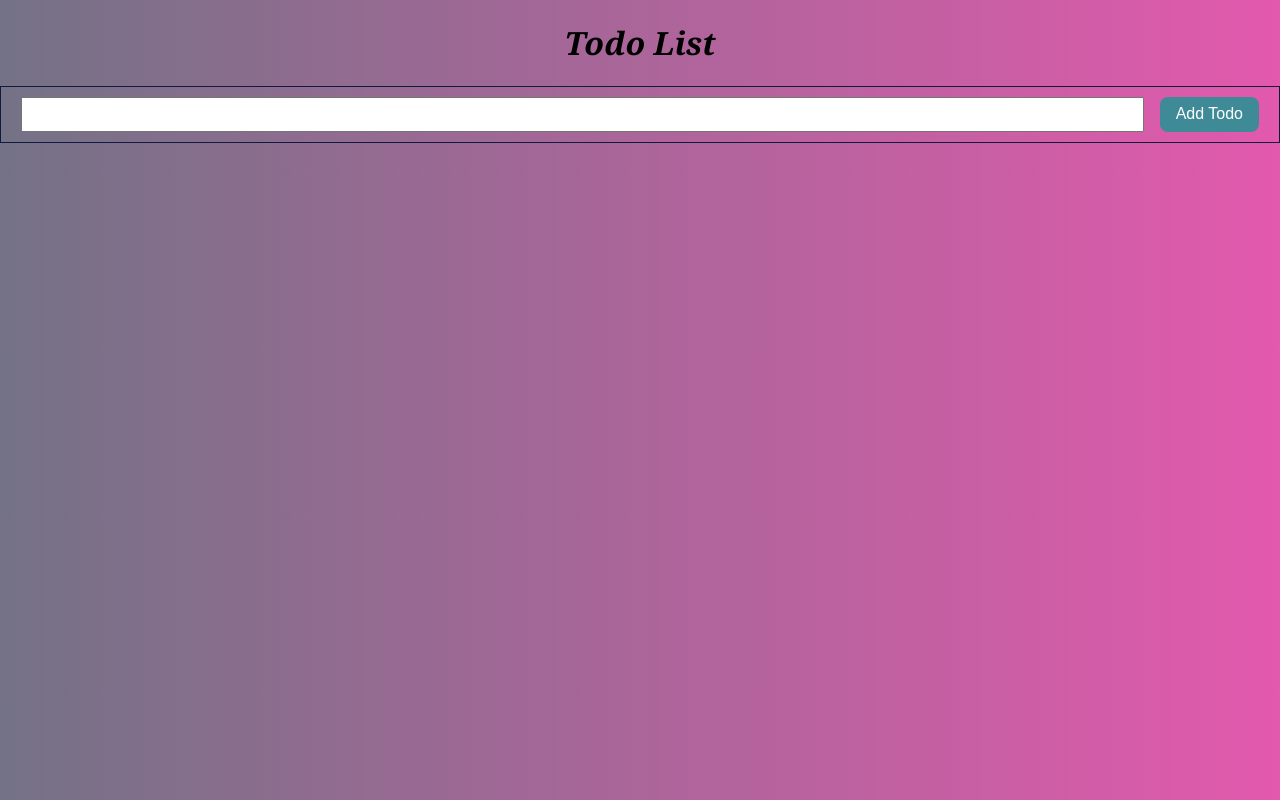
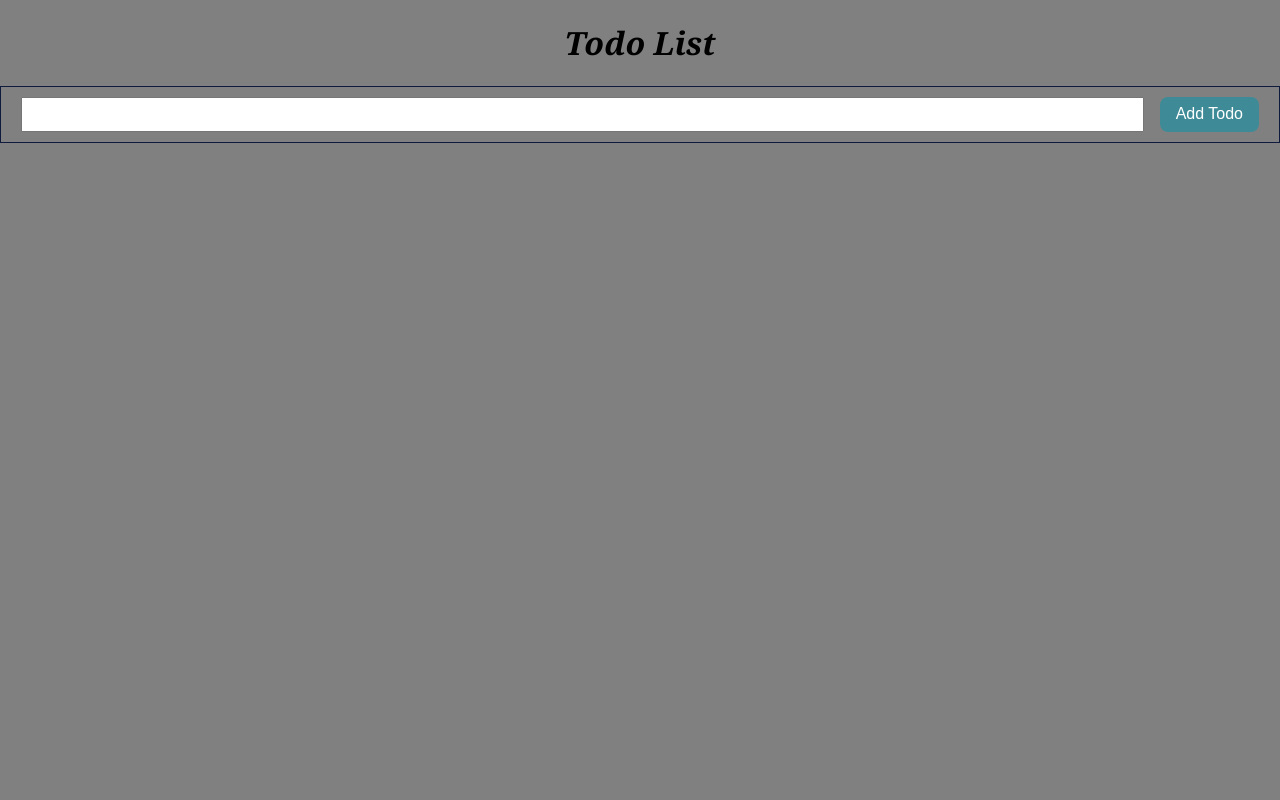
Before and after one commit to superdragonstar1226/uqwxd-react_labs, a React (Create React App) app in the folder todo_list/: page / in a window 1280 px wide. Built offline with nearby package versions, Linux system fonts and the light colour scheme.

Commit message:
Update App.css

```diff
--- a/todo_list/src/App.css
+++ b/todo_list/src/App.css
@@ -5,11 +5,7 @@ h1 {
   }
 
   body {
-    background: linear-gradient(
-      90deg,
-      rgb(116, 114, 134) 0%,
-      rgb(226, 89, 173) 100%
-    );
+    background: grey
   }
   #todo-list {
     width: 500px;
```
